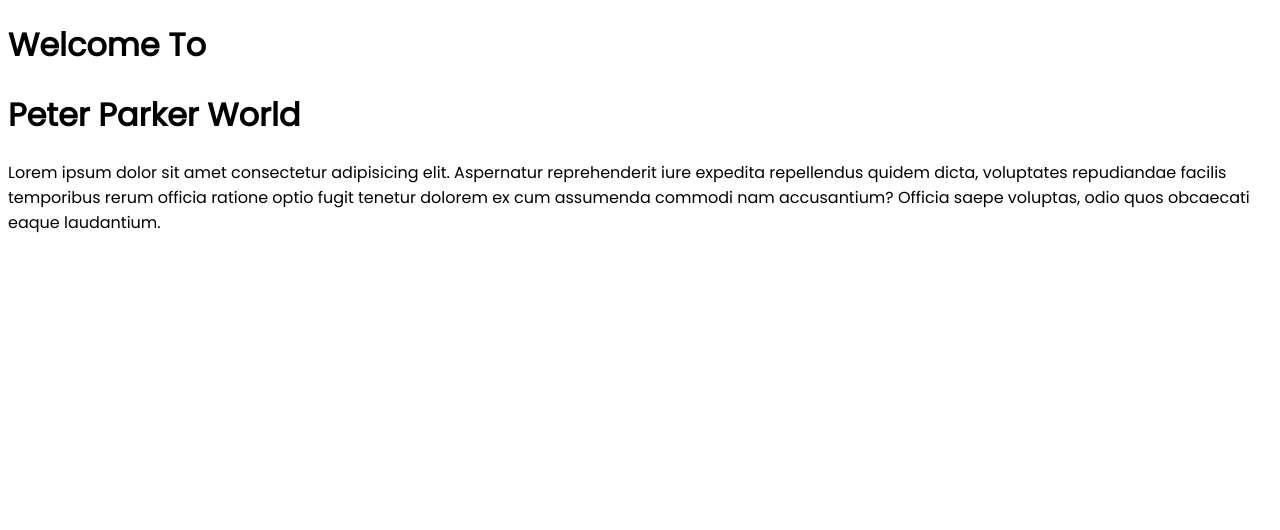
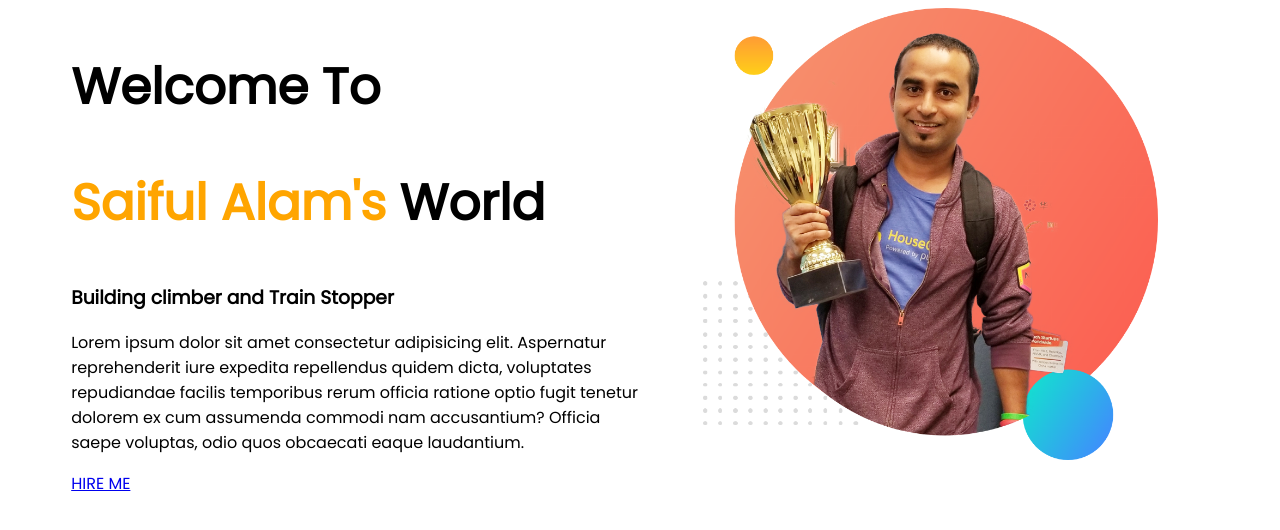
Before and after one commit to mdsaifulalambd/developer-portfolio, a plain HTML site: page index.html in a window 1280 px wide. Drawn offline with Linux system fonts and the light colour scheme.

Commit message:
section-creat

```diff
--- a/index.html
+++ b/index.html
@@ -1,19 +1,34 @@
 <!DOCTYPE html>
 <html lang="en">
+
 <head>
     <meta charset="UTF-8">
     <meta http-equiv="X-UA-Compatible" content="IE=edge">
     <meta name="viewport" content="width=device-width, initial-scale=1.0">
-    <title>Document</title>
+    <title>Md Saiful Alam</title>
     <link rel="preconnect" href="https://fonts.googleapis.com">
-<link rel="preconnect" href="https://fonts.gstatic.com" crossorigin>
-<link href="https://fonts.googleapis.com/css2?family=Poppins&display=swap" rel="stylesheet">
+    <link rel="preconnect" href="https://fonts.gstatic.com" crossorigin>
+    <link href="https://fonts.googleapis.com/css2?family=Poppins&display=swap" rel="stylesheet">
     <link rel="stylesheet" href="style.css">
 </head>
+
 <body>
-    <h1>Welcome To</h1>
-    <h1>Peter Parker World</h1>
-    <p>Lorem ipsum dolor sit amet consectetur adipisicing elit. Aspernatur reprehenderit iure expedita repellendus quidem dicta, voluptates repudiandae facilis temporibus rerum officia ratione optio fugit tenetur dolorem ex cum assumenda commodi nam accusantium? Officia saepe voluptas, odio quos obcaecati eaque laudantium.</p>
+    <section>
+        <div class="half-width">
+            <h1>Welcome To</h1>
+            <h1><span class="orange-color">Saiful Alam's</span> World</h1>
+            <h3>Building climber and Train Stopper</h3>
+            <p>Lorem ipsum dolor sit amet consectetur adipisicing elit. Aspernatur reprehenderit iure expedita
+                repellendus quidem dicta, voluptates repudiandae facilis temporibus rerum officia ratione optio fugit
+                tenetur dolorem ex cum assumenda commodi nam accusantium? Officia saepe voluptas, odio quos obcaecati
+                eaque laudantium.</p>
+            <a id="hireme" href="www.google.com">HIRE ME</a>
+        </div>
+        <div class="half-width">
+            <img src="images/jhankar.png" alt="Jhanker Mahbub">
+        </div>
+    </section>
 
 </body>
+
 </html>
--- a/style.css
+++ b/style.css
@@ -1,3 +1,24 @@
-body{
+body {
     font-family: 'Poppins', sans-serif;
 }
+
+h1 {
+    font-size: 50px;
+}
+
+.orange-color {
+    color: orange;
+}
+
+section {
+    display: flex;
+}
+
+.half-width {
+    width: 50%;
+    padding-left: 5%;
+}
+
+.half-width img {
+    width: 80%;
+}
```
Also changed, not shown: images/jhankar.png (added).
